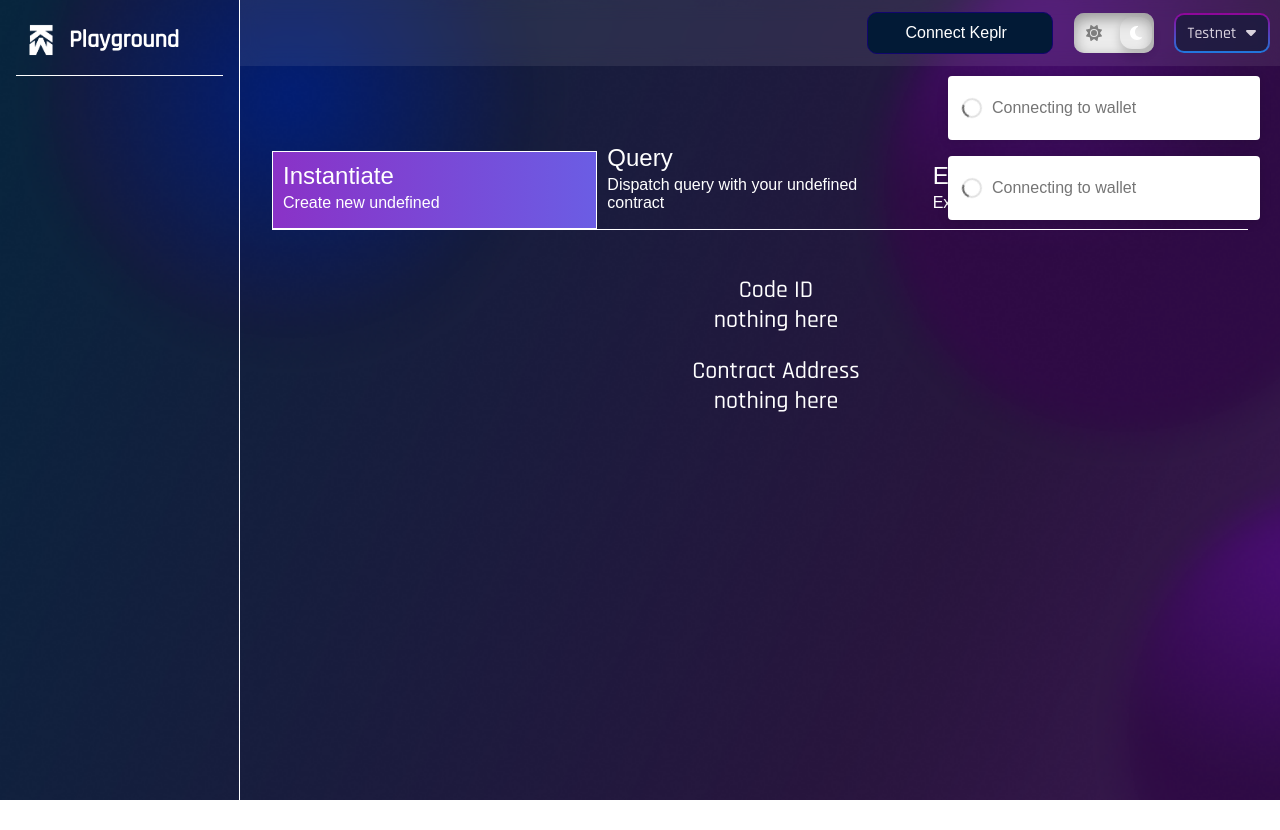
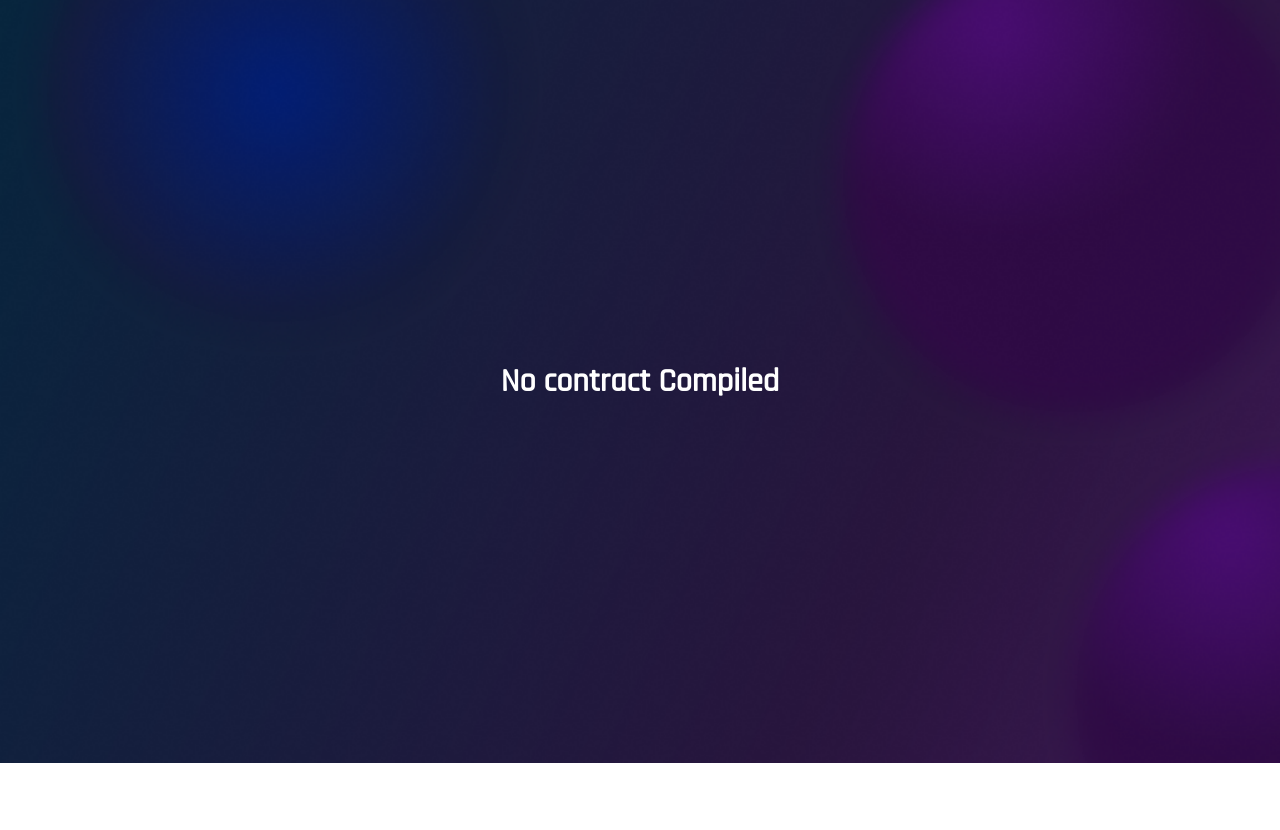
Before and after one commit to kubiklabs/wasmkit-playground, a React (Create React App) app: page / in a window 1280 px wide. After the commit the page ends 800 px from the top, so only its background shows below. Built offline with nearby package versions, Linux system fonts and the light colour scheme; a web font is replaced by a local one.

Commit message:
blank home page

```diff
--- a/src/pages/home.css
+++ b/src/pages/home.css
@@ -5,6 +5,17 @@
 
   /* overflow: hidden; */
 }
+
+.blank-home-page{
+  display: flex;
+  align-items: center;
+  justify-content: center;
+  color: var(--primary-font-color);
+  height: 90vh;
+
+}
+
+
 /* Set the width and background color of the sidebar */
 .handle-side{
   float: left;
--- a/src/pages/home.tsx
+++ b/src/pages/home.tsx
@@ -50,6 +50,14 @@ function Home() {
       }
     }
   }, []);
+
+  if(!activeContract){
+    return(
+      <h1 className="blank-home-page">
+        No contract Compiled
+      </h1>
+    )
+  }
   return (
     <>
       <div className="home-page">
@@ -106,9 +114,9 @@ function Home() {
               }`}
             >
               {/* <div className="instantiate"> */}
-              <div className="nav-heading">Instantiate</div>
+              <div className="nav-heading">Contract Details</div>
               <div className="nav-subheading">
-                {`Create new ${activeContract}`}
+                {` ${activeContract}`}
               </div>
               {/* </div> */}
             </button>
```
